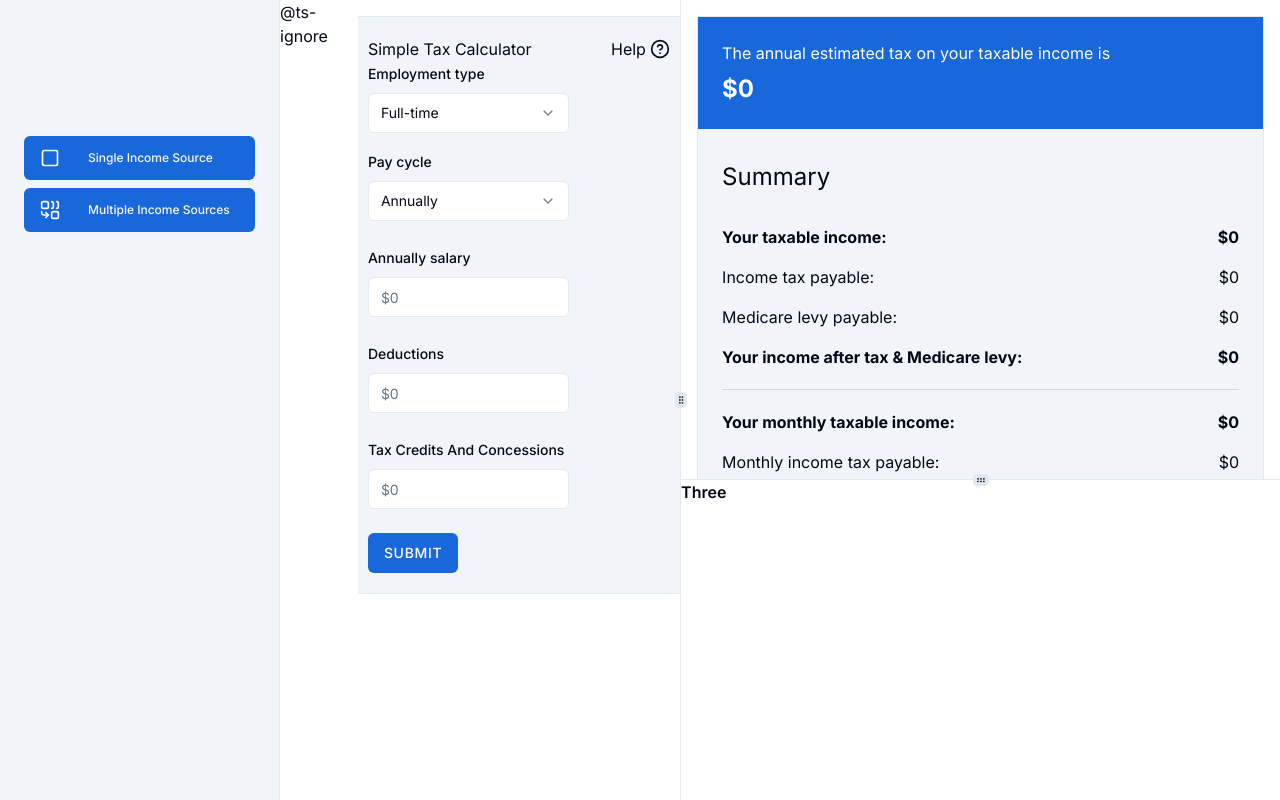
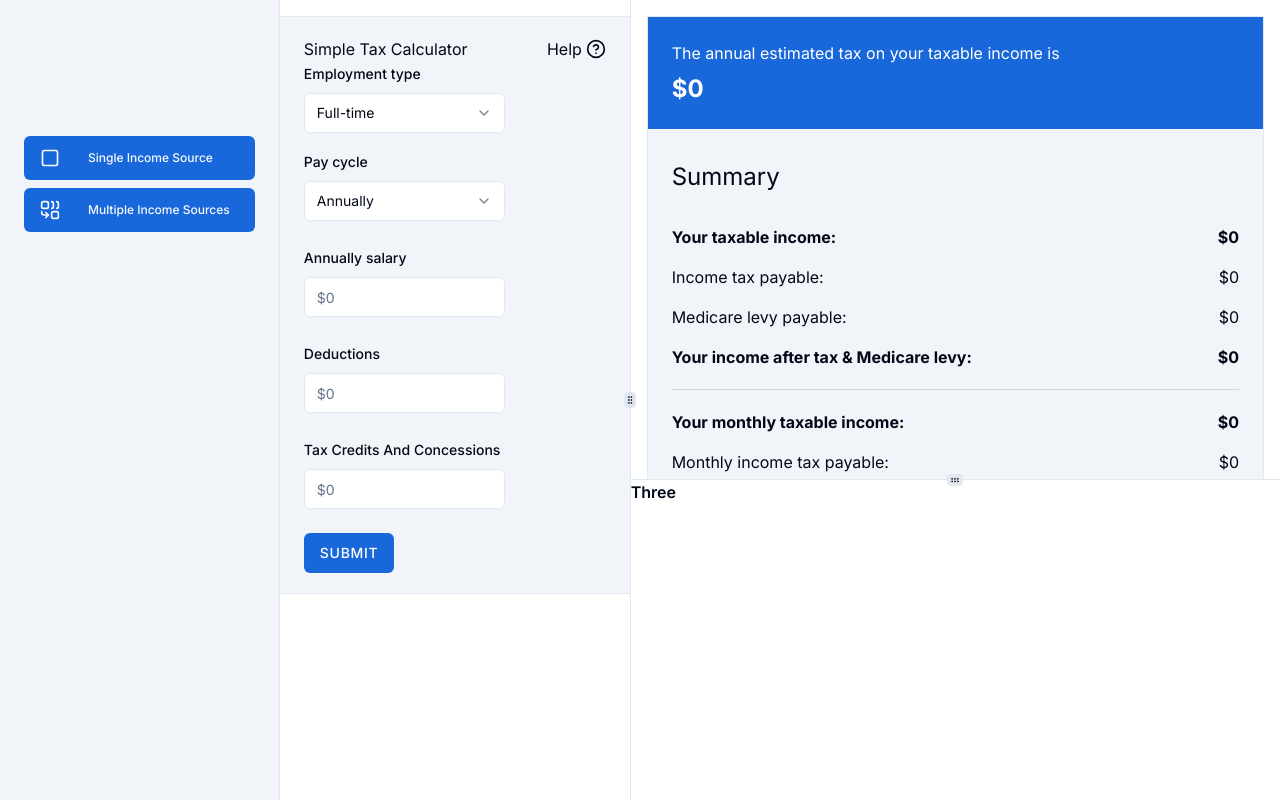
Before and after one commit to ShawnWang86b/income-tax-calculator, a Next.js app: page / in a window 1280 px wide. Built offline with nearby package versions, Linux system fonts and the light colour scheme.

Commit message:
fix: type ignore

```diff
--- a/app/page.tsx
+++ b/app/page.tsx
@@ -38,7 +38,7 @@ export default function Home() {
       <MobileHeader />
       <SideBar className="hidden lg:flex" />
       <main className="flex h-screen lg:pl-[280px]">
-        @ts-ignore
+        {/* @ts-ignore */}
         <ResizablePanelGroup direction={direction} className="rounded-md">
           <ResizablePanel defaultSize={35}>
             <div className="flex justify-center items-start h-screen pt-16 lg:pt-4 px-4 overflow-auto">
```
